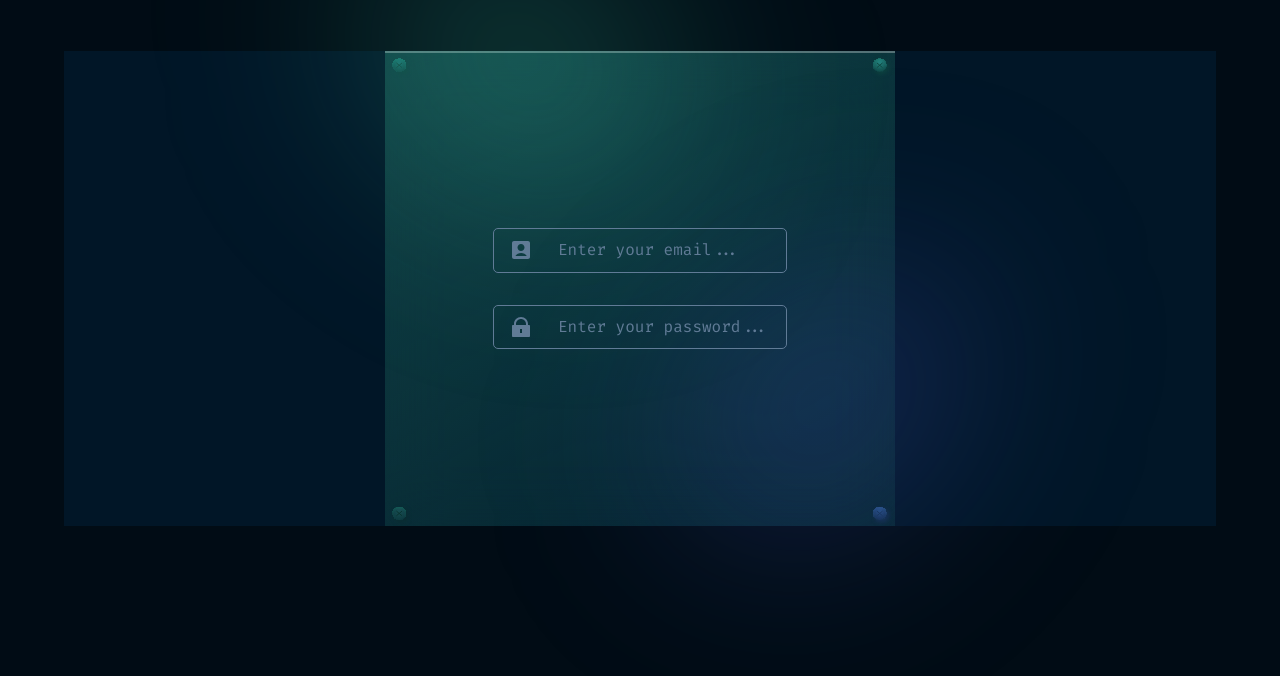
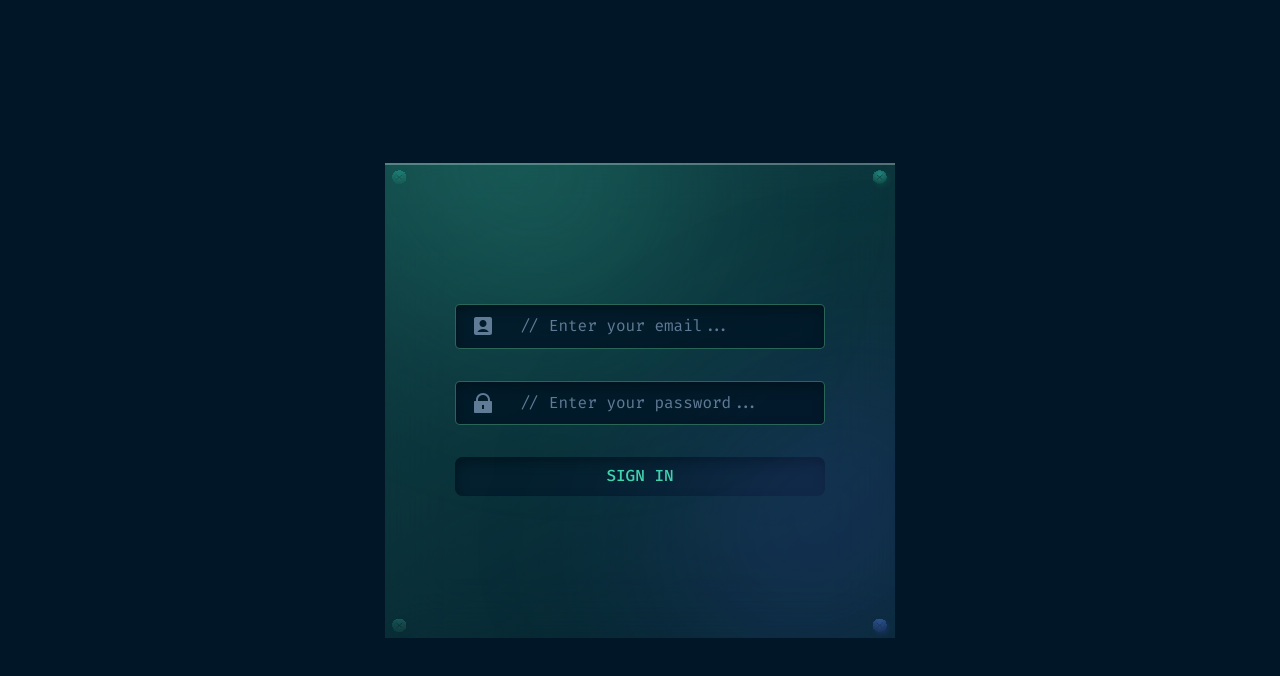
Before and after one commit to kostili-tec/ylab_auth-form, a React (Vite) app: page / in a window 1280 px wide. Shown: the top 676 px of the page. Built offline with nearby package versions, Linux system fonts and the light colour scheme.

Commit message:
feat: change auth form design

```diff
--- a/src/app/styles/main.scss
+++ b/src/app/styles/main.scss
@@ -16,7 +16,6 @@ body {
   flex-direction: column;
   align-items: center;
   background: var(--primary-pearl);
-  margin: 4% 5%;
 }
 
 .svg-icon {
--- a/src/app/styles/variables/globals.scss
+++ b/src/app/styles/variables/globals.scss
@@ -20,6 +20,16 @@
   --accent-green: #43D9AD;
   --accent-pink: #E99287;
   --accent-magenta: #C98BDF;
+  --accent-darkBlue:  #08141D;
+
+  --input-bg: rgba(1, 22, 39, 0.84);
+  --input-border: rgba(67, 148, 116, 0.63);
+  --input-borderHover: rgba(67, 148, 116, 0.856);
+  --input-focus: #08141D;
+
+  --button-bg: #05202e;
+
+  --box-shadow: rgba(2, 18, 27, 0.71);
 
   --bg-main-black: #010C15;
   --bg-main-green: #1E2D3D;
--- a/src/components/AuthForm/AuthForm.module.scss
+++ b/src/components/AuthForm/AuthForm.module.scss
@@ -4,5 +4,20 @@
   justify-content: center;
   gap: 2rem;
   border-radius: 5px;
-  padding: 1rem;
+  width: 370px;
 }
+
+.submitBtn {
+  background: var(--button-bg);
+  box-shadow: 1px 5px 11px 0px var(--box-shadow) inset;
+  border: none;
+  border-radius: 8px;
+  color: var(--accent-green);
+  padding: 10px 14px;
+  font-weight: 450;
+  cursor: pointer;
+  transition: ease-in 0.2s;
+  &:hover {
+    background: var(--accent-darkBlue);
+  }
+}
--- a/src/components/AuthForm/AuthForm.tsx
+++ b/src/components/AuthForm/AuthForm.tsx
@@ -20,17 +20,20 @@ export const AuthForm = () => {
   return (
     <form className={classes.form}>
       <CustomInput
-        placeholder="Enter your email..."
+        placeholder="// Enter your email..."
         type="email"
         required={true}
         onChange={handleChangeInput}
       />
       <CustomInput
-        placeholder="Enter your password..."
+        placeholder="// Enter your password..."
         type="password"
         required={true}
         onChange={handleChangeInput}
       />
+      <button type="submit" className={classes.submitBtn}>
+        SIGN IN
+      </button>
     </form>
   );
 };
--- a/src/components/AuthFormContainer/AuthFormContainer.module.scss
+++ b/src/components/AuthFormContainer/AuthFormContainer.module.scss
@@ -7,4 +7,5 @@
   position: relative;
   display: flex;
   justify-content: center;
+  overflow: hidden;
 }
--- a/src/components/CustomInput/CustomInput.module.scss
+++ b/src/components/CustomInput/CustomInput.module.scss
@@ -3,16 +3,17 @@
 }
 
 .input {
-  background: transparent;
+  background: var(--input-bg);
+  box-shadow: 1px 5px 11px 0px var(--box-shadow) inset;
   color: var(--secondary-white);
-  border: 1px solid var(--secondary-gray);
+  border: 1px solid var(--input-border);
   border-radius: 5px;
   padding: 12px 0 12px 64px;
   width: 100%;
   transition: all ease-in 0.2s;
 
   &:hover {
-    border: 1px solid var(--secondary-lightGray);
+    border: 1px solid var(--input-borderHover);
     + .icon {
       fill: var(--secondary-lightGray);
     }
@@ -24,8 +25,9 @@
 
   &:focus {
     outline: 0;
-    background: var(--secondary-blue);
-    border: 1px solid var(--secondary-lightGray);
+    background: var(----input-focus);
+    box-shadow: 1px 5px 11px 0px var(--box-shadow) inset;
+    border: 1px solid var(--input-borderHover);
     &::placeholder {
       color: var(--secondary-lightGray);
     }
--- /dev/null
+++ b/src/pages/AuthPage/AuthPage.module.scss
@@ -0,0 +1,6 @@
+.authPage {
+  height: 100vh;
+  display: flex;
+  justify-content: space-evenly;
+  flex-direction: column;
+}
--- a/src/pages/AuthPage/AuthPage.tsx
+++ b/src/pages/AuthPage/AuthPage.tsx
@@ -1,9 +1,10 @@
 import { AuthFormContainer } from '@/components/AuthFormContainer/AuthFormContainer';
+import classes from './AuthPage.module.scss';
 
 export const AuthPage = () => {
   return (
-    <>
+    <main className={classes.authPage}>
       <AuthFormContainer />
-    </>
+    </main>
   );
 };
```
